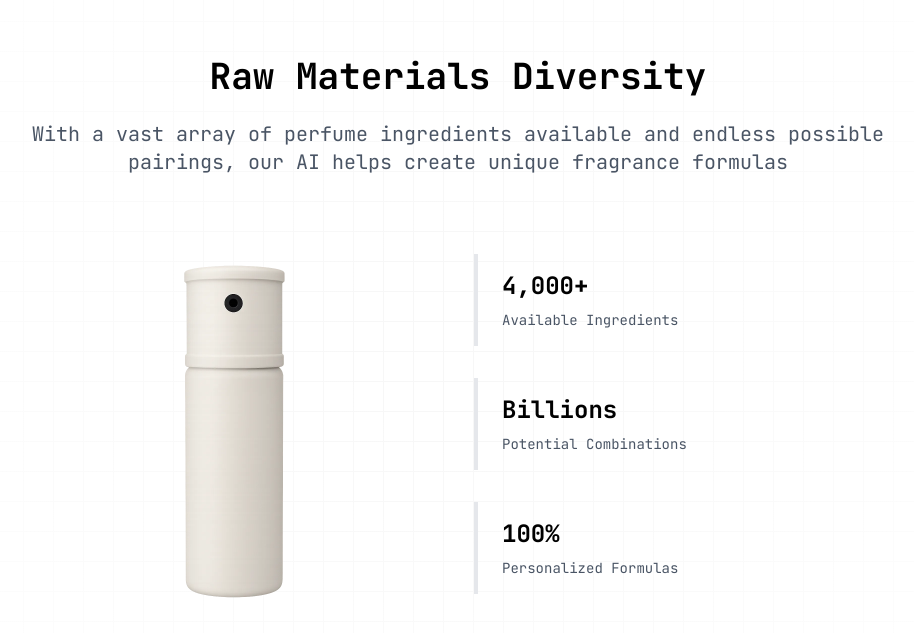
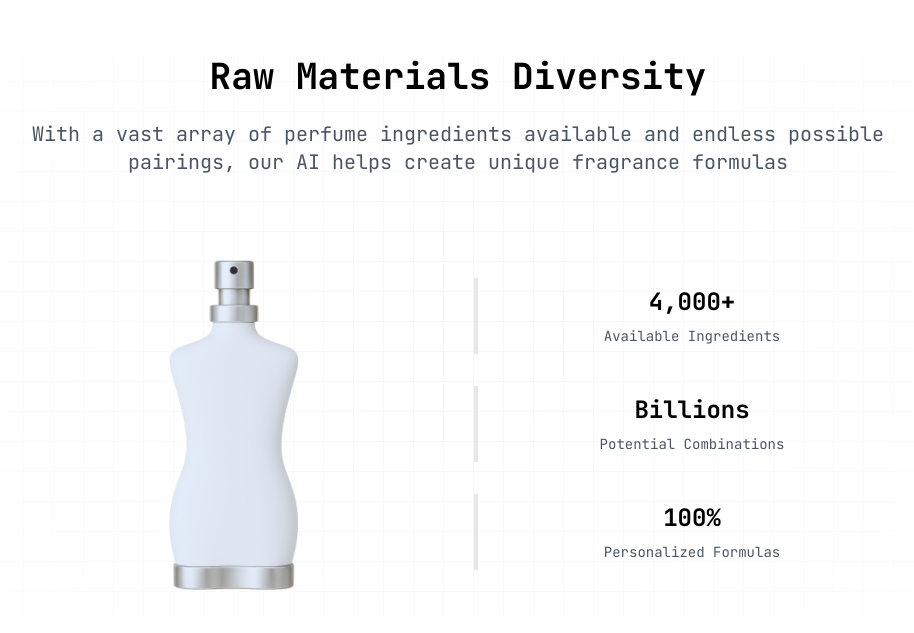
Before and after one commit to florian-lup/molequles, a Next.js app: page / in a window 1280 px wide. Shown: the part 1447-2080 px from the top of the page, without its empty margins (182-1096 px from the left). Built offline with nearby package versions, Linux system fonts and the light colour scheme.

Commit message:
Add new perfume bottle image and enhance component styles for improved visual appeal

```diff
--- a/src/components/home/RawIngredients.tsx
+++ b/src/components/home/RawIngredients.tsx
@@ -7,7 +7,7 @@ export default function RawIngredients() {
     <section className="relative py-16 md:py-20 lg:py-24 bg-white overflow-hidden">
       {/* Subtle background pattern */}
       <div className="absolute inset-0 z-0">
-        <div className="h-full w-full"
+        <div className="h-3/4 w-full absolute left-0 right-0 top-1/2 -translate-y-1/2"
           style={{
             backgroundImage: 'linear-gradient(to right, #f7f7f7 1px, transparent 1px), linear-gradient(to bottom, #f7f7f7 1px, transparent 1px)',
             backgroundSize: '30px 30px',
@@ -39,7 +39,7 @@ export default function RawIngredients() {
           <div className="w-full md:w-1/2">
             <div className="relative w-full aspect-square max-w-sm mx-auto">
               <Image
-                src="/images/perfume_bottle.webp"
+                src="/images/perfume_bottle.png"
                 alt="Perfume Bottle"
                 fill
                 className="object-contain"
@@ -49,16 +49,16 @@ export default function RawIngredients() {
           </div>
 
           {/* Statistics stacked vertically */}
-          <div className="w-full md:w-1/2 space-y-8">
-            <div className="text-center md:text-left p-4 border-l-4 border-gray-200 pl-6">
+          <div className="w-full md:w-1/2 flex flex-row flex-wrap justify-between md:space-y-8 md:block">
+            <div className="w-1/3 md:w-full text-center p-2 md:border-l-4 border-gray-200 md:pl-6">
               <p className="text-lg md:text-2xl font-bold text-black mb-2">4,000+</p>
               <p className="text-xs md:text-sm text-gray-600">Available Ingredients</p>
             </div>
-            <div className="text-center md:text-left p-4 border-l-4 border-gray-200 pl-6">
+            <div className="w-1/3 md:w-full text-center p-2 md:border-l-4 border-gray-200 md:pl-6">
               <p className="text-lg md:text-2xl font-bold text-black mb-2">Billions</p>
               <p className="text-xs md:text-sm text-gray-600">Potential Combinations</p>
             </div>
-            <div className="text-center md:text-left p-4 border-l-4 border-gray-200 pl-6">
+            <div className="w-1/3 md:w-full text-center p-2 md:border-l-4 border-gray-200 md:pl-6">
               <p className="text-lg md:text-2xl font-bold text-black mb-2">100%</p>
               <p className="text-xs md:text-sm text-gray-600">Personalized Formulas</p>
             </div>
--- a/src/components/home/SkinChemistry.tsx
+++ b/src/components/home/SkinChemistry.tsx
@@ -44,7 +44,7 @@ export default function SkinChemistry() {
 
         {/* Vitruvian man image with skin factors */}
         <div className="mt-6 md:mt-8 lg:mt-10 mx-auto max-w-4xl">
-          <div className="bg-white rounded-xl border p-4 md:p-6 border-gray-200 shadow-sm bg-[linear-gradient(#33333310_1px,transparent_1px),linear-gradient(90deg,#33333310_1px,transparent_1px)] bg-[size:16px_16px]">
+          <div className="bg-amber-50/30 rounded-xl border p-4 md:p-6 border-gray-200 shadow-sm bg-[linear-gradient(#33333310_1px,transparent_1px),linear-gradient(90deg,#33333310_1px,transparent_1px)] bg-[size:16px_16px]">
             {/* Image with embedded skin factors */}
             <div className="relative flex justify-center">
               <div className="relative w-full max-w-md aspect-[5/5]">
--- a/src/components/home/Solution.tsx
+++ b/src/components/home/Solution.tsx
@@ -22,7 +22,7 @@ const SolutionContent = () => {
       {/* Three-column benefits grid */}
       <div className="grid grid-cols-1 md:grid-cols-3 gap-5 mt-8">
         {/* Performance benefit card */}
-        <div className="bg-white rounded-xl border border-gray-200 p-6 shadow-sm bg-[linear-gradient(#33333310_1px,transparent_1px),linear-gradient(90deg,#33333310_1px,transparent_1px)] bg-[size:16px_16px]">
+        <div className="bg-amber-50/30 rounded-xl border border-gray-200 p-6 shadow-sm bg-[linear-gradient(#33333310_1px,transparent_1px),linear-gradient(90deg,#33333310_1px,transparent_1px)] bg-[size:16px_16px]">
           <div className="flex justify-center mb-4">
             <GiHeartBeats className="h-6 w-6 text-black" />
           </div>
@@ -33,7 +33,7 @@ const SolutionContent = () => {
         </div>
 
         {/* Health/safety benefit card */}
-        <div className="bg-white rounded-xl border border-gray-200 p-6 shadow-sm bg-[linear-gradient(#33333310_1px,transparent_1px),linear-gradient(90deg,#33333310_1px,transparent_1px)] bg-[size:16px_16px]">
+        <div className="bg-amber-50/30 rounded-xl border border-gray-200 p-6 shadow-sm bg-[linear-gradient(#33333310_1px,transparent_1px),linear-gradient(90deg,#33333310_1px,transparent_1px)] bg-[size:16px_16px]">
           <div className="flex justify-center mb-4">
             <GiShieldReflect className="h-6 w-6 text-black" />
           </div>
@@ -44,7 +44,7 @@ const SolutionContent = () => {
         </div>
 
         {/* Sustainability benefit card */}
-        <div className="bg-white rounded-xl border border-gray-200 p-6 shadow-sm bg-[linear-gradient(#33333310_1px,transparent_1px),linear-gradient(90deg,#33333310_1px,transparent_1px)] bg-[size:16px_16px]">
+        <div className="bg-amber-50/30 rounded-xl border border-gray-200 p-6 shadow-sm bg-[linear-gradient(#33333310_1px,transparent_1px),linear-gradient(90deg,#33333310_1px,transparent_1px)] bg-[size:16px_16px]">
           <div className="flex justify-center mb-4">
             <GiRecycle className="h-6 w-6 text-black" />
           </div>
```
Also changed, not shown: public/images/perfume_bottle.png (added).
